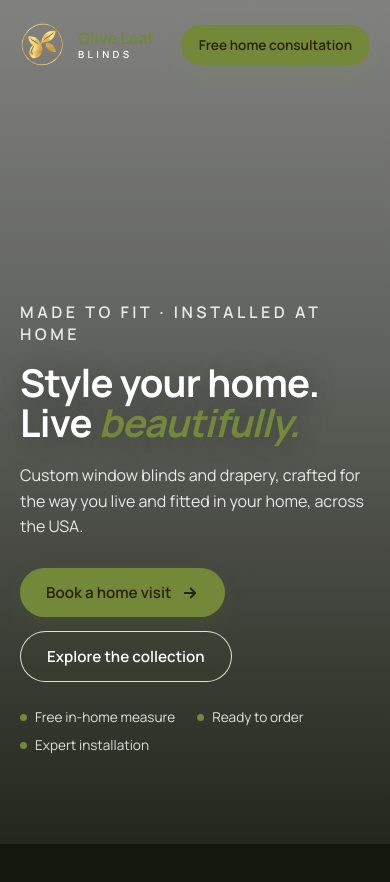
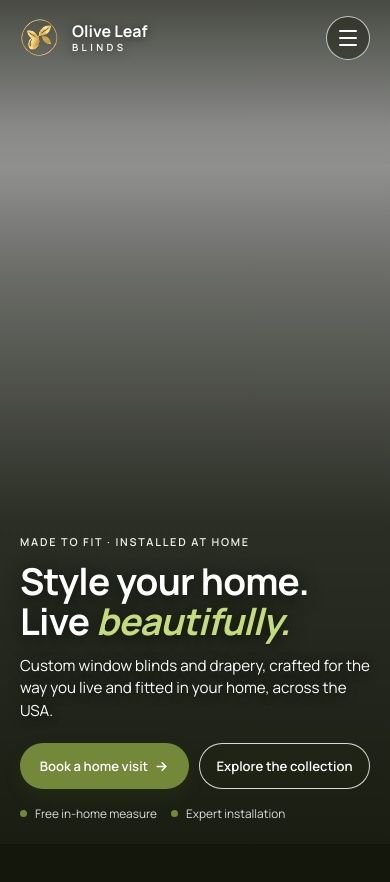
Before and after one commit to PixelHorseOfficial/Olive-leaf-blinds, a React (Vite) app: page / in a window 390 px wide. Shown: the top 882 px of the page. Built offline with nearby package versions, Linux system fonts and the light colour scheme.

Commit message:
modified the Hero.css

```diff
--- a/src/components/Frequentlyaskedquestions.css
+++ b/src/components/Frequentlyaskedquestions.css
@@ -7,18 +7,30 @@
   --faq-accent: #e8b04a;
   --faq-bg: #eff7d9;
 
+  box-sizing: border-box;
+  width: 100%;
+  max-width: 100%;
   background: var(--faq-bg);
   border-top: 1px solid var(--faq-accent);
   padding: 110px 24px;
   font-family: "Inter", "Helvetica Neue", Arial, sans-serif;
   color: var(--faq-ink);
+  -webkit-text-size-adjust: 100%;
+  text-size-adjust: 100%;
+}
+
+.faq-section *,
+.faq-section *::before,
+.faq-section *::after {
+  box-sizing: border-box;
 }
 
 .faq-container {
   max-width: 1200px;
   margin: 0 auto;
   display: grid;
-  grid-template-columns: 1fr 1.25fr;
+  /* minmax(0, …) lets columns shrink below their content width */
+  grid-template-columns: minmax(0, 1fr) minmax(0, 1.25fr);
   gap: 90px;
   align-items: start;
 }
@@ -26,6 +38,7 @@
 /* ---------- Left column ---------- */
 
 .faq-heading-wrap {
+  min-width: 0;
   text-align: right;
   position: sticky;
   top: 80px;
@@ -39,6 +52,7 @@
   letter-spacing: -0.02em;
   color: var(--faq-ink);
   margin: 0;
+  overflow-wrap: break-word;
 }
 
 .faq-subtext {
@@ -52,6 +66,7 @@
 /* ---------- Right column ---------- */
 
 .faq-list {
+  min-width: 0;
   border-top: 1px solid var(--faq-line);
 }
 
@@ -80,6 +95,12 @@
   letter-spacing: -0.01em;
   color: var(--faq-ink);
   transition: color 0.2s ease;
+}
+
+.faq-question span {
+  flex: 1 1 auto;
+  min-width: 0;
+  overflow-wrap: break-word;
 }
 
 .faq-question:hover {
@@ -114,6 +135,7 @@
 
 .faq-answer-inner {
   overflow: hidden;
+  min-width: 0;
 }
 
 .faq-answer-inner p {
@@ -121,7 +143,8 @@
   padding: 0 48px 30px 0;
   font-size: 1rem;
   line-height: 1.65;
-  color: #5B6E2A;
+  color: #5b6e2a;
+  overflow-wrap: break-word;
 }
 
 /* ---------- Responsive ---------- */
@@ -132,7 +155,7 @@
   }
 
   .faq-container {
-    grid-template-columns: 1fr;
+    grid-template-columns: minmax(0, 1fr);
     gap: 48px;
   }
 
@@ -141,29 +164,63 @@
     text-align: left;
   }
 
+  .faq-heading {
+    font-size: clamp(2.4rem, 7vw, 3.6rem);
+  }
+
+  /* headline wraps naturally on tablets */
   .faq-heading br {
     display: none;
   }
 
   .faq-subtext {
     margin-left: 0;
+    max-width: 480px;
   }
 }
 
 @media (max-width: 520px) {
   .faq-section {
-    padding: 60px 20px;
+    padding: 56px 20px;
+  }
+
+  .faq-container {
+    gap: 32px;
+  }
+
+  /* keep the 3-line stacked headline on phones */
+  .faq-heading {
+    font-size: clamp(2.1rem, 10vw, 2.8rem);
+    line-height: 1.1;
+  }
+
+  .faq-heading br {
+    display: inline;
+  }
+
+  .faq-subtext {
+    margin-top: 18px;
+    max-width: none;
+    font-size: 0.92rem;
+    line-height: 1.6;
   }
 
   .faq-question {
-    font-size: 1.05rem;
-    padding: 22px 0;
+    font-size: 1rem;
+    padding: 20px 0;
+    gap: 16px;
+  }
+
+  .faq-icon {
+    width: 18px;
+    height: 18px;
   }
 
   .faq-answer-inner p {
-    padding-right: 0;
-    font-size: 0.95rem;
-    color:#738839;
+    padding: 0 0 22px 0;
+    font-size: 0.92rem;
+    line-height: 1.6;
+    color: #5b6e2a;
   }
 }
 
--- a/src/components/Frequentlyaskedquestions.jsx
+++ b/src/components/Frequentlyaskedquestions.jsx
@@ -55,10 +55,12 @@ const FrequentlyAskedQuestions = () => {
     <section className="faq-section" aria-labelledby="faq-heading">
       <div className="faq-container">
         <div className="faq-heading-wrap">
+          {/* {" "} keeps a real space before each <br />, so the words
+              never merge into "FrequentlyAskedQuestions" when the <br /> is hidden */}
           <h2 id="faq-heading" className="faq-heading">
-            Frequently
+            Frequently{" "}
             <br />
-            Asked
+            Asked{" "}
             <br />
             Questions
           </h2>
--- a/src/components/Hero.css
+++ b/src/components/Hero.css
@@ -13,6 +13,7 @@ html.lenis body {
 /* Scroll-driven image sequence hero */
 .seq {
   --olive: #738839;
+  --olive-light: #c4dc7a;
   --olive-dark: #44541f;
   --gold: #e8b230;
   --ink: #2a2005;
@@ -30,7 +31,7 @@ html.lenis body {
   left: 0;
   width: 100%;
   height: 100vh;
-  height: 100dvh;
+  height: 100svh;          /* stable on phones: ignores the collapsing address bar */
   overflow: hidden;
 }
 .seq-sticky.is-fixed { position: fixed; }
@@ -72,11 +73,12 @@ html.lenis body {
   display: flex;
   align-items: center;
   gap: 12px;
-  color:var(--olive);
+  color: #fff;
   text-decoration: none;
   font-weight: 700;
   font-size: 1.15rem;
   line-height: 1;
+  text-shadow: 0 1px 10px rgba(0, 0, 0, 0.55);
 }
 .seq-brand span {
   display: flex;
@@ -86,7 +88,7 @@ html.lenis body {
 .seq-brand small {
   font-size: 0.62rem;
   letter-spacing: 0.34em;
-  color: white;
+  color: rgba(255, 255, 255, 0.9);
   font-weight: 600;
 }
 .seq-links {
@@ -123,7 +125,7 @@ html.lenis body {
   gap: 10px;
   padding: 14px 26px;
   border-radius: 999px;
- background-color: #3f53080c;
+  background-color: #3f53080c;
   font-weight: 600;
   font-size: 0.95rem;
   text-decoration: none;
@@ -139,7 +141,6 @@ html.lenis body {
 .seq-btn.gold:hover {
   transform: translateY(-2px);
   box-shadow: 0 12px 30px rgba(0, 0, 0, 0.377);
-
 }
 .seq-btn.ghost {
   color: #fff;
@@ -183,7 +184,7 @@ html.lenis body {
   font-size: 1rem;
   letter-spacing: 0.22em;
   text-transform: uppercase;
-  color:rgb(235, 236, 234);
+  color: rgb(235, 236, 234);
   font-weight: 600;
   margin-bottom: 18px;
 }
@@ -228,58 +229,14 @@ html.lenis body {
   width: 7px;
   height: 7px;
   border-radius: 50%;
-  background:var(--olive);
+  background: var(--olive);
 }
 
-/* ---------- Scroll hint + progress ---------- */
-/* .seq-hint {
-  position: absolute;
-  z-index: 4;
-  left: 50%;
-  bottom: 34px;
-  transform: translateX(-50%);
-  display: flex;
-  flex-direction: column;
-  align-items: center;
-  gap: 10px;
-  font-size: 0.7rem;
-  letter-spacing: 0.3em;
-  text-transform: uppercase;
-  color: rgba(255, 255, 255, 0.8);
-  opacity: 0;
-  transition: opacity 0.4s ease;
+/* ---------- Scroll hint + progress (currently disabled) ---------- */
+.seq-hint,
+.seq-progress {
+  display: none;
 }
-.seq-hint.show {
-  opacity: 1;
-}
-.seq-hint i {
-  width: 1.5px;
-  height: 44px;
-  background: linear-gradient(var(--gold), transparent);
-  animation: seq-drip 1.8s ease-in-out infinite;
-  transform-origin: top;
-}
-@keyframes seq-drip {
-  0% { transform: scaleY(0); opacity: 1; }
-  60% { transform: scaleY(1); opacity: 1; }
-  100% { transform: scaleY(1); opacity: 0; }
-}
-
-.seq-progress {
-  position: absolute;
-  z-index: 5;
-  left: 0;
-  right: 0;
-  bottom: 0;
-  height: 4px;
-  background: rgba(255, 255, 255, 0.15);
-}
-.seq-progress-bar {
-  height: 100%;
-  background: linear-gradient(90deg, var(--olive), var(--gold));
-  transform: scaleX(0);
-  transform-origin: left;
-} */
 
 /* ---------- Loader ---------- */
 .seq-loader {
@@ -326,46 +283,199 @@ html.lenis body {
   color: #ffb4a8;
 }
 
+/* ---------- Nav right side + mobile menu (hidden on desktop) ---------- */
+.seq-nav-right {
+  display: flex;
+  align-items: center;
+  gap: 12px;
+}
+.seq-burger,
+.seq-menu {
+  display: none;
+}
+
 /* ---------- Responsive ---------- */
 @media (max-width: 860px) {
-  .seq-links {
-    display: none;
+  .seq-links { display: none; }
+
+  /* Logo text always white on mobile */
+  .seq-brand,
+  .seq-brand span,
+  .seq-brand small {
+    color: #fff !important;
   }
+
+  /* Hamburger button */
+  .seq-burger {
+    display: inline-flex;
+    flex-direction: column;
+    align-items: center;
+    justify-content: center;
+    gap: 5px;
+    width: 44px;
+    height: 44px;
+    padding: 0;
+    border-radius: 50%;
+    border: 1.5px solid rgba(255, 255, 255, 0.7);
+    background: rgba(20, 23, 11, 0.45);
+    backdrop-filter: blur(6px);
+    -webkit-backdrop-filter: blur(6px);
+    cursor: pointer;
+    -webkit-tap-highlight-color: transparent;
+  }
+  .seq-burger span {
+    display: block;
+    width: 18px;
+    height: 2px;
+    border-radius: 2px;
+    background: #fff;
+    transition: transform 0.3s ease, opacity 0.2s ease;
+  }
+  .seq-burger.is-open span:nth-child(1) { transform: translateY(7px) rotate(45deg); }
+  .seq-burger.is-open span:nth-child(2) { opacity: 0; }
+  .seq-burger.is-open span:nth-child(3) { transform: translateY(-7px) rotate(-45deg); }
+
+  /* Dropdown panel */
+  .seq-menu {
+    display: flex;
+    flex-direction: column;
+    position: absolute;
+    top: calc(100% - 4px);
+    left: 16px;
+    right: 16px;
+    padding: 8px 20px 20px;
+    border-radius: 18px;
+    background: rgba(20, 23, 11, 0.96);
+    border: 1px solid rgba(255, 255, 255, 0.12);
+    box-shadow: 0 18px 40px rgba(0, 0, 0, 0.45);
+    backdrop-filter: blur(14px);
+    -webkit-backdrop-filter: blur(14px);
+    opacity: 0;
+    visibility: hidden;
+    transform: translateY(-8px);
+    pointer-events: none;
+    transition: opacity 0.25s ease, transform 0.25s ease, visibility 0s 0.25s;
+  }
+  .seq-menu.is-open {
+    opacity: 1;
+    visibility: visible;
+    transform: none;
+    pointer-events: auto;
+    transition-delay: 0s;
+  }
+  .seq-menu a:not(.seq-btn) {
+    color: #fff;
+    text-decoration: none;
+    font-size: 1.05rem;
+    font-weight: 500;
+    padding: 15px 4px;
+    border-bottom: 1px solid rgba(255, 255, 255, 0.12);
+  }
+  .seq-menu a:not(.seq-btn):active { color: var(--olive-light); }
+  .seq-nav .seq-menu .seq-menu-cta {
+    display: none;            /* shown on small phones only (see below) */
+    justify-content: center;
+    margin-top: 16px;
+    padding: 14px 18px;
+    font-size: 0.95rem;
+    color: #fff;
+  }
+
+  .seq-nav { padding: 16px 20px; gap: 12px; }
   .seq-nav .seq-btn {
-    padding: 11px 18px;
-    font-size: 0.85rem;
+    padding: 10px 16px;
+    font-size: 0.8rem;
+    background: var(--olive);
   }
+
+  /* Brand readable on any frame */
+  .seq-brand { font-size: 1rem; }
+  .seq-brand img { width: 40px; height: 40px; }
+
+  /* Strong dark gradient behind the text area + soft top for the nav */
   .seq-shade {
     background:
-      linear-gradient(0deg, rgba(14, 18, 6, 0.85) 0%, rgba(14, 18, 6, 0.45) 55%, rgba(14, 18, 6, 0.2) 100%);
+      linear-gradient(0deg, rgba(14, 18, 6, 0.92) 0%, rgba(14, 18, 6, 0.8) 38%, rgba(14, 18, 6, 0.35) 68%, rgba(14, 18, 6, 0) 85%),
+      linear-gradient(180deg, rgba(14, 18, 6, 0.6) 0%, rgba(14, 18, 6, 0) 20%);
   }
+
+  /* Text block anchored to the bottom, sized to its content */
   .seq-copy {
     top: auto;
-    bottom: 90px;
+    bottom: 28px;
+    left: 20px;
+    right: 20px;
     transform: none;
-    height: 360px;
+    height: auto;
+    min-height: 330px;
+    max-width: none;
   }
   .seq-chapter {
     top: auto;
     bottom: 0;
     transform: translateY(14px);
   }
-  .seq-chapter.is-active {
-    transform: none;
+  .seq-chapter.is-active { transform: none; }
+
+  .seq-eyebrow {
+    font-size: 0.68rem;
+    letter-spacing: 0.16em;
+    margin-bottom: 12px;
+    color: #f1f1ea;
   }
+  .seq-title {
+    font-size: clamp(2rem, 9.5vw, 2.8rem);
+    line-height: 1.08;
+    margin-bottom: 14px;
+    text-shadow: 0 2px 18px rgba(0, 0, 0, 0.7);
+  }
+  .seq-title em { color: var(--olive-light); }   /* lighter olive: visible on dark */
+  .seq-sub {
+    font-size: 0.95rem;
+    line-height: 1.5;
+    color: #fff;
+    margin-bottom: 20px;
+    text-shadow: 0 1px 12px rgba(0, 0, 0, 0.7);
+  }
+
+  /* Buttons side by side instead of stacked */
+  .seq-cta { gap: 10px; margin-bottom: 16px; flex-wrap: nowrap; }
+  .seq-cta .seq-btn {
+    flex: 1 1 0;
+    justify-content: center;
+    padding: 13px 12px;
+    font-size: 0.82rem;
+    gap: 6px;
+    white-space: normal;
+    text-align: center;
+  }
+  .seq-cta .seq-btn svg { width: 15px; height: 15px; flex: none; }
+  .seq-btn.gold { color: #fff; }
+
+  /* Chips: compact */
+  .seq-chips { gap: 6px 14px; font-size: 0.74rem; }
 }
 
-/* small phones: the scroll hint would overlap the feature chips */
+/* small phones: the consultation button moves into the menu */
 @media (max-width: 560px) {
-  .seq-hint { display: none; }
-  .seq-brand { font-size: 1rem; }
+  .seq-nav-cta { display: none; }
+  .seq-nav .seq-menu .seq-menu-cta { display: inline-flex; }
+  .seq-copy { bottom: 22px; min-height: 310px; }
+  .seq-chips span:nth-child(2) { display: none; }  /* keep it to 2 chips */
+}
+
+/* very narrow phones: stack the buttons again */
+@media (max-width: 380px) {
+  .seq-cta { flex-wrap: wrap; }
+  .seq-cta .seq-btn { flex: 1 1 100%; }
+  .seq-chips { display: none; }
 }
 
 /* short screens (phones in landscape) */
 @media (max-height: 520px) {
   .seq-nav { padding-top: 12px; padding-bottom: 12px; }
   .seq-brand img { width: 34px; height: 34px; }
-  .seq-copy { top: auto; bottom: 26px; transform: none; height: 230px; max-width: 520px; }
+  .seq-copy { top: auto; bottom: 20px; min-height: 0; transform: none; max-width: 520px; }
   .seq-chapter { top: auto; bottom: 0; transform: translateY(14px); }
   .seq-chapter.is-active { transform: none; }
   .seq-eyebrow { margin-bottom: 8px; font-size: .68rem; }
@@ -373,13 +483,12 @@ html.lenis body {
   .seq-sub { font-size: .85rem; line-height: 1.45; margin-bottom: 14px; }
   .seq-cta { margin-bottom: 0; }
   .seq-btn { padding: 10px 18px; font-size: .85rem; }
-  .seq-chips, .seq-hint { display: none; }
+  .seq-chips { display: none; }
 }
 
 @media (prefers-reduced-motion: reduce) {
   .seq-chapter,
-  .seq-loader,
-  .seq-hint i {
+  .seq-loader {
     transition: none;
     animation: none;
   }
--- a/src/components/Hero.jsx
+++ b/src/components/Hero.jsx
@@ -22,6 +22,14 @@ let frameExt = FRAME_EXT;
 // index i -> /images/olive leaf seq/image00.png, image01.png, … image88.png
 const frameSrc = (i) =>
   encodeURI(`${FRAME_DIR}/image${String(i).padStart(2, '0')}.${frameExt}`);
+
+/* Nav links (used by the desktop bar AND the mobile menu) */
+const NAV_LINKS = [
+  { href: '#collection', label: 'Collection' },
+  { href: '#craft', label: 'Craft' },
+  { href: '#process', label: 'Process' },
+  { href: '#reach', label: 'Coverage' },
+];
 
 /* Text chapters shown over the sequence, by scroll progress (0–1) */
 const CHAPTERS = [
@@ -90,6 +98,27 @@ export default function Hero() {
   const [ready, setReady] = useState(false);
   const [error, setError] = useState('');
   const [chapter, setChapter] = useState(0);
+  const [menuOpen, setMenuOpen] = useState(false);
+
+  /* ----- mobile menu: close on Escape, on scroll, and when the screen gets wide ----- */
+  useEffect(() => {
+    if (!menuOpen) return undefined;
+    const close = () => setMenuOpen(false);
+    const onKey = (e) => {
+      if (e.key === 'Escape') close();
+    };
+    const onResize = () => {
+      if (window.innerWidth > 860) close();
+    };
+    window.addEventListener('keydown', onKey);
+    window.addEventListener('scroll', close, { passive: true });
+    window.addEventListener('resize', onResize);
+    return () => {
+      window.removeEventListener('keydown', onKey);
+      window.removeEventListener('scroll', close);
+      window.removeEventListener('resize', onResize);
+    };
+  }, [menuOpen]);
 
   useEffect(() => {
     const canvas = canvasRef.current;
@@ -374,22 +403,62 @@ export default function Hero() {
         <div className="seq-shade" aria-hidden="true" />
 
         {/* Nav */}
-        <nav className="seq-nav" aria-label="Main">
+        <nav className={`seq-nav ${menuOpen ? 'menu-open' : ''}`} aria-label="Main">
           <a className="seq-brand" href="#home" aria-label="Olive Leaf Blinds home">
             <img src="/images/logo2.png" width="46" height="46" alt="Olive Leaf Blinds logo" />
             <span>
               Olive Leaf<small>BLINDS</small>
             </span>
           </a>
+
+          {/* Desktop links */}
           <div className="seq-links">
-            <a href="#collection">Collection</a>
-            <a href="#craft">Craft</a>
-            <a href="#process">Process</a>
-            <a href="#reach">Coverage</a>
+            {NAV_LINKS.map((l) => (
+              <a key={l.href} href={l.href}>
+                {l.label}
+              </a>
+            ))}
           </div>
-          <a className="seq-btn gold" href="#contact">
-            Free home consultation
-          </a>
+
+          <div className="seq-nav-right">
+            <a className="seq-btn gold seq-nav-cta" href="#contact">
+              Free home consultation
+            </a>
+
+            {/* Mobile hamburger (shown ≤ 860px) */}
+            <button
+              type="button"
+              className={`seq-burger ${menuOpen ? 'is-open' : ''}`}
+              aria-label={menuOpen ? 'Close menu' : 'Open menu'}
+              aria-expanded={menuOpen}
+              aria-controls="seq-mobile-menu"
+              onClick={() => setMenuOpen((o) => !o)}
+            >
+              <span />
+              <span />
+              <span />
+            </button>
+          </div>
+
+          {/* Mobile dropdown menu */}
+          <div
+            id="seq-mobile-menu"
+            className={`seq-menu ${menuOpen ? 'is-open' : ''}`}
+            aria-hidden={!menuOpen}
+          >
+            {NAV_LINKS.map((l) => (
+              <a key={l.href} href={l.href} onClick={() => setMenuOpen(false)}>
+                {l.label}
+              </a>
+            ))}
+            <a
+              className="seq-btn gold seq-menu-cta"
+              href="#contact"
+              onClick={() => setMenuOpen(false)}
+            >
+              Free home consultation
+            </a>
+          </div>
         </nav>
 
         {/* Frames */}
```
Also changed, not shown: 3 other files (tests, documents, lock files or other folders).
